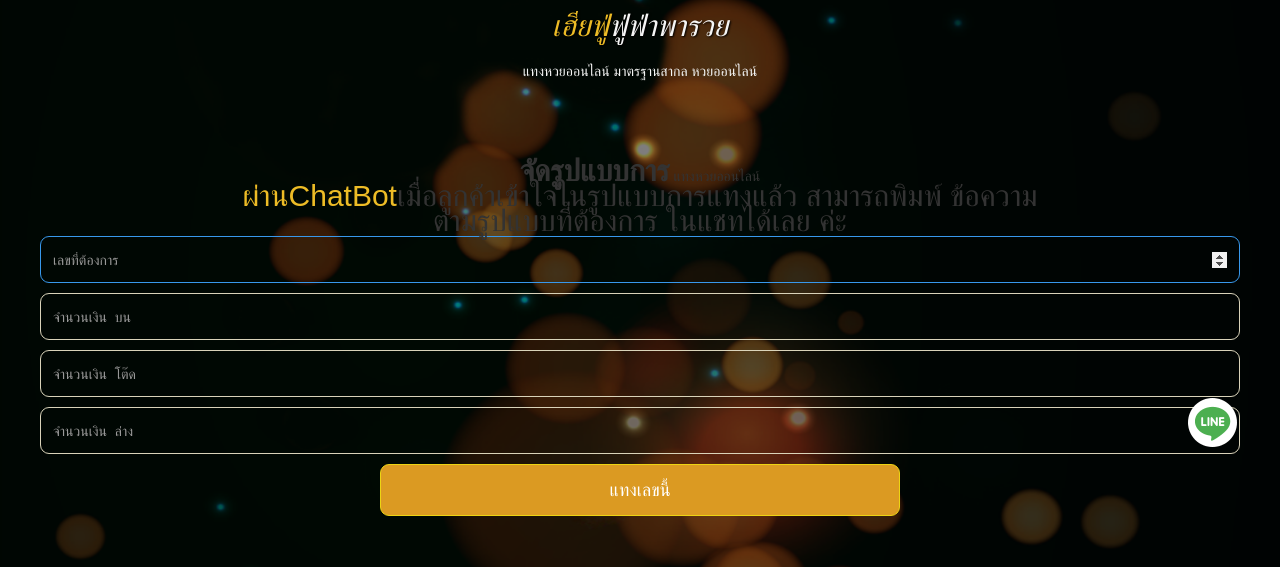
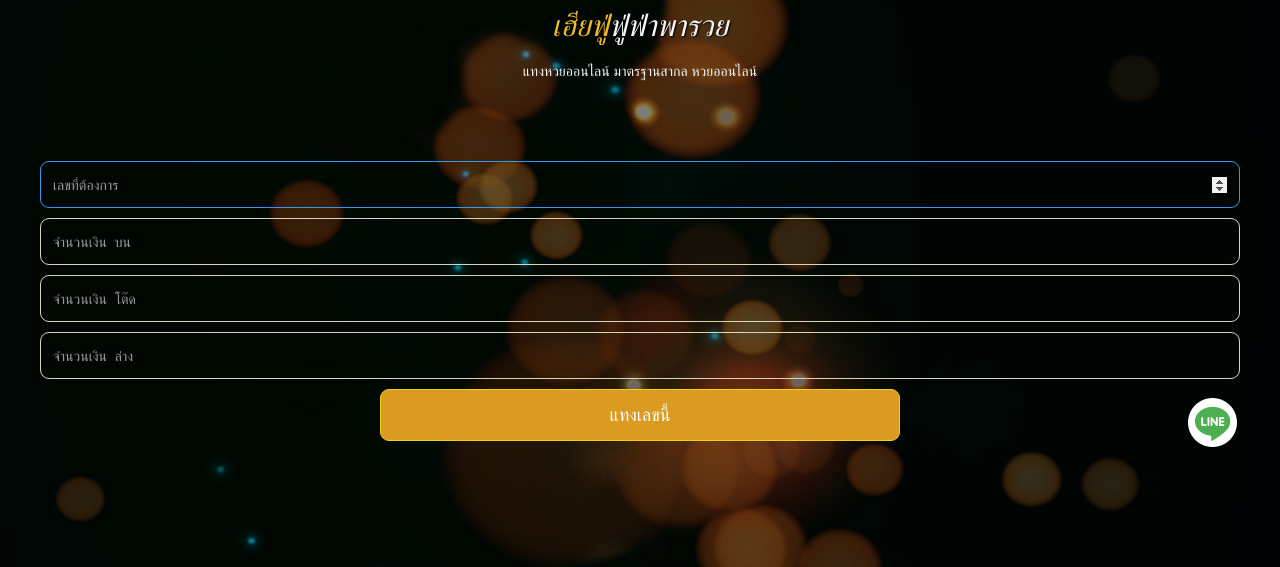
Before and after one commit to srsuper/fuulotto, a plain HTML site: page index.html in a window 1280 px wide. Shown: the part 233-800 px from the top of the page. Drawn offline with nearby package versions, Linux system fonts and the light colour scheme; a script that the page names is missing.

Commit message:
Update index.html

```diff
--- a/index.html
+++ b/index.html
@@ -28,7 +28,7 @@
           <div class="div-casino">
             <h1 class="text-header second"><span class="text-span-5"><strong class="bold-text">FUU LOTTO</strong> แทงหวยออนไลน์ </span><br/><span class="text-span-6">เฮียฟู่</span><span class="text-span-5">ฟู่ฟ่าพารวย</span></h1>
             <div class="div-detail-pro">
-              <p class="detail-promotion">แทงหวยออนไลน์ มาตรฐานสากล หวยออนไลน์</p><br/><strong class="bold-text">จัดรูปแบบการ</strong> แทงหวยออนไลน์ </span><br/><span class="text-span-6">ผ่านChatBot</span><span class="text-span-5">เมื่อลูกค้าเข้าใจในรูปแบบการแทงแล้ว สามารถพิมพ์ ข้อความ <br/>ตามรูปแบบที่ต้องการ ในแชทได้เลย ค่ะ</span>
+              <p class="detail-promotion">แทงหวยออนไลน์ มาตรฐานสากล หวยออนไลน์</p><br/>
             </div>
     <div>
     <input type="number" class="field-login w-input" autofocus="true" placeholder="เลขที่ต้องการ" id="inputnumber" required="required">
```
